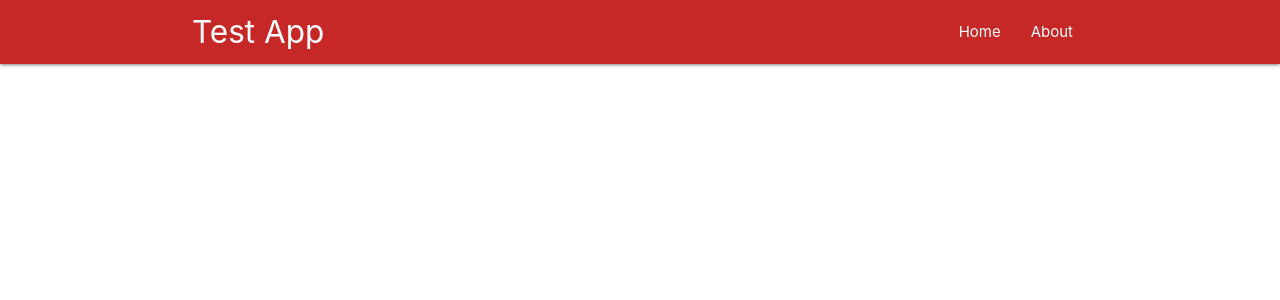
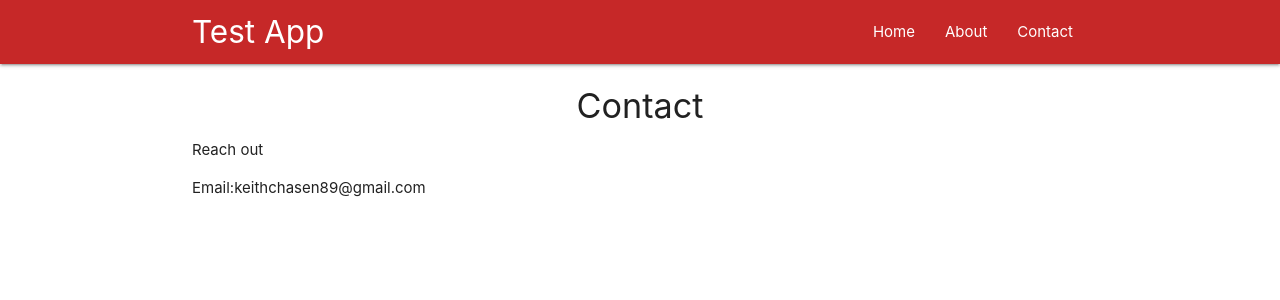
Before and after one commit to KeithChasen/react-test-app-next, a React (Create React App) app: page /contact in a window 1280 px wide. Shown: the top 300 px of the page. Built offline with nearby package versions, Linux system fonts and the light colour scheme.

Commit message:
contact page

```diff
--- a/src/App.js
+++ b/src/App.js
@@ -3,6 +3,7 @@ import 'materialize-css/dist/css/materialize.min.css';
 import Navbar from './components/Navbar'
 import Home from './components/Home'
 import About from './components/About'
+import Contact from "./components/Contact";
 import { BrowserRouter, Route } from 'react-router-dom'
 
 class App extends Component {
@@ -13,6 +14,7 @@ class App extends Component {
                 <Navbar />
                 <Route exact path='/' component={Home} />
                 <Route path='/about' component={About} />
+                <Route path='/contact' component={Contact} />
             </div>
         </BrowserRouter>
     );
--- /dev/null
+++ b/src/components/Contact.js
@@ -0,0 +1,16 @@
+import React from 'react'
+
+const Contact = () => {
+    return(
+        <div className="container">
+            <h4 className="center">Contact</h4>
+            <p>
+                Reach out
+            </p>
+            <span>Email:</span>
+            <span>keithchasen89@gmail.com</span>
+        </div>
+    )
+}
+
+export default Contact
--- a/src/components/Navbar.js
+++ b/src/components/Navbar.js
@@ -13,6 +13,9 @@ const Navbar = () => {
                    <li>
                        <NavLink to="/about">About</NavLink>
                    </li>
+                   <li>
+                       <NavLink to="/contact">Contact</NavLink>
+                   </li>
                </ul>
            </div>
        </nav>
```
